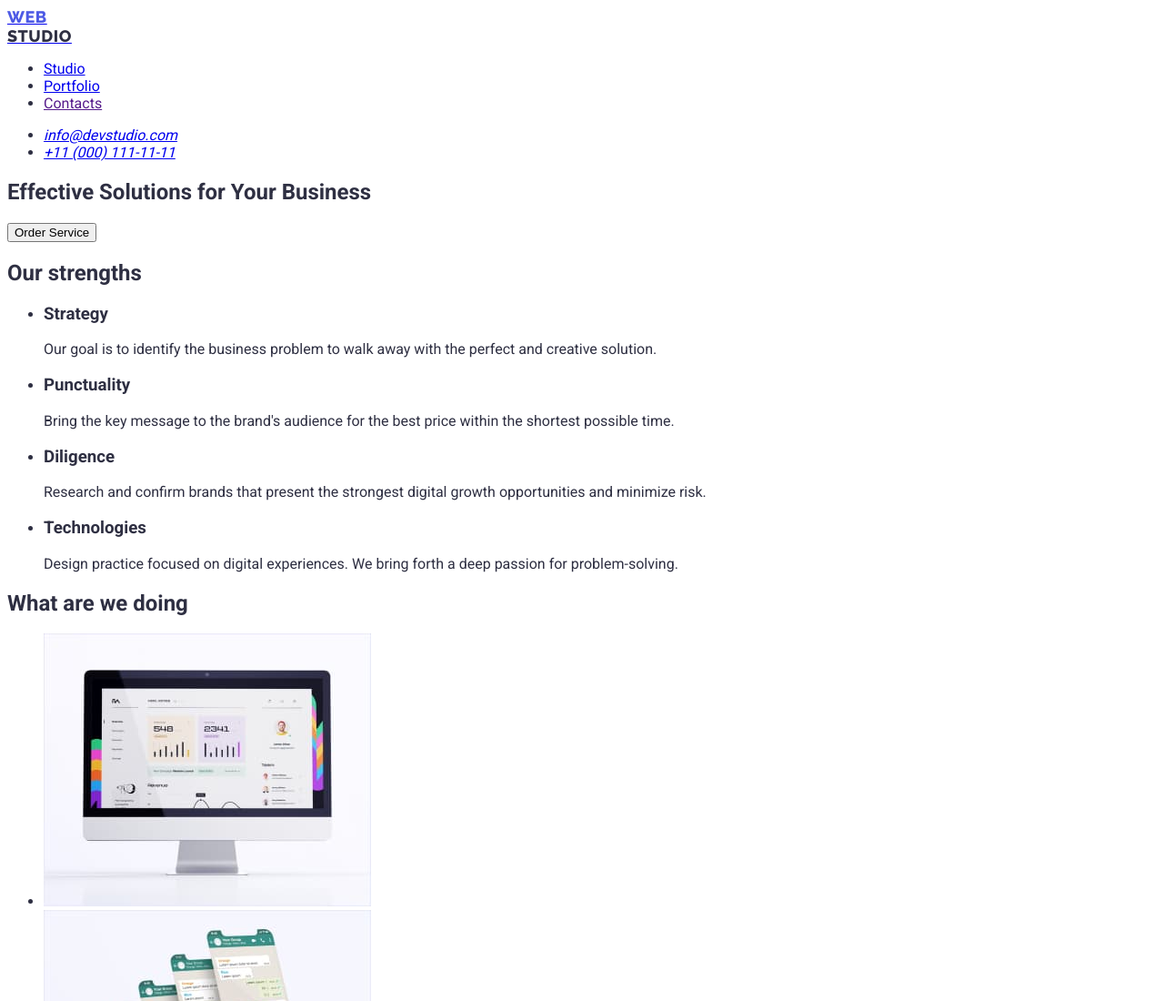
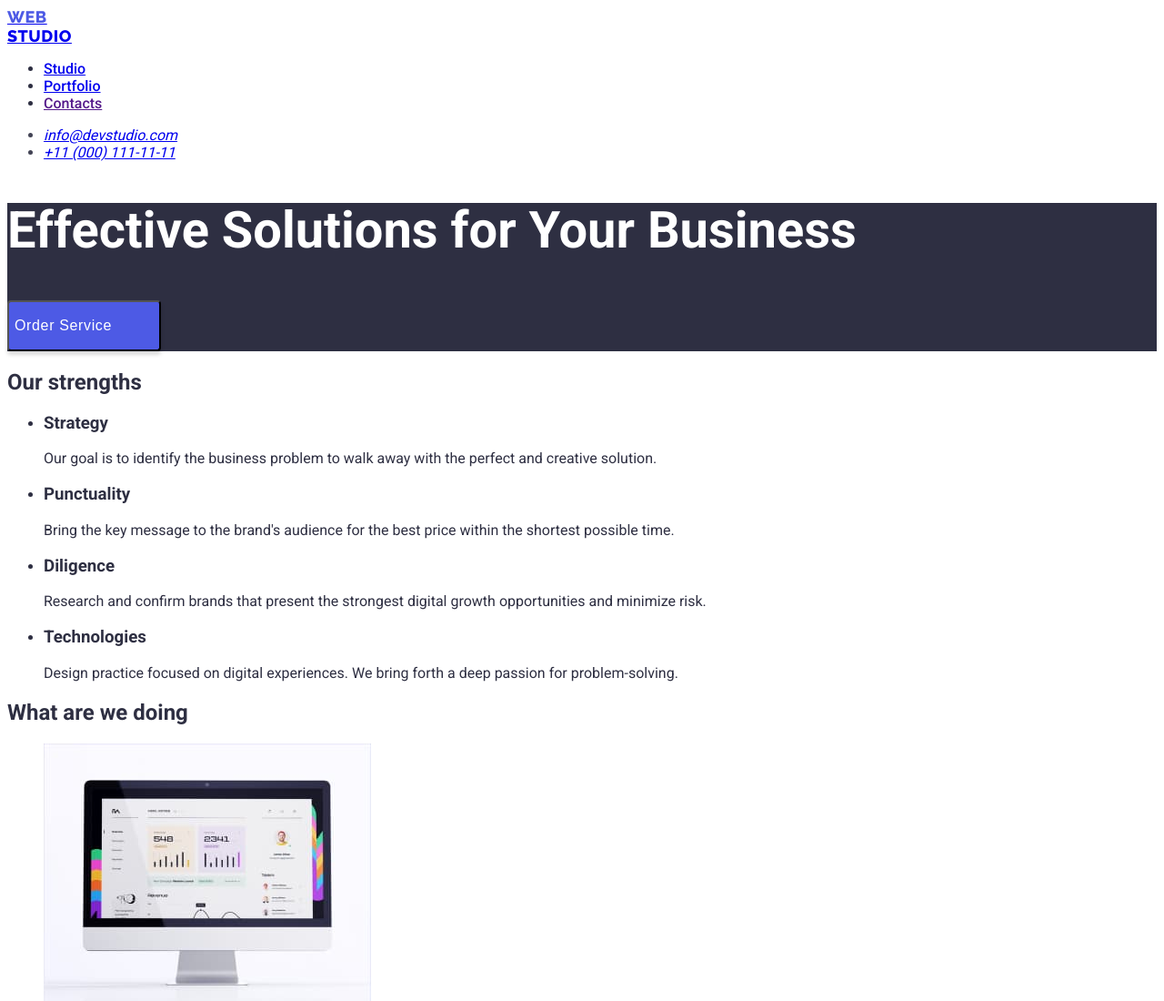
Before and after one commit to Oleksii81/goit-markup-hw-02, a plain HTML site: page index.html in a window 1280 px wide. Shown: the top 1100 px of the page at 91% size. Drawn offline with Linux system fonts and the light colour scheme.

Commit message:
css
header-hero-css

```diff
--- a/css/styles.css
+++ b/css/styles.css
@@ -6,7 +6,7 @@
 }
 body {
     color: #2E2F42;
-    font-family: 'Roboto';
+    font-family: 'Roboto', 'Raleway', 'Helvetica Neue', ' Roboto', ' Verdana', ' Tahoma', sans-serif;
 }
 .logo-web {
     width: 44px;
@@ -34,5 +34,44 @@ body {
     align-items: center;
     letter-spacing: 0.03em;
     text-transform: uppercase;
-    color: var(--brand-color);
 }
+.main-nav {
+    font-weight: 500;
+    font-size: 16px;
+    line-height: 1,5;
+}
+.main-nav .nav:active {
+    color: #404BBF;
+}
+.address {
+    color: var(--text-color);
+}
+.address .mailto:active {
+    color: #404BBF;
+}
+.hero {
+    background-color: var(--brand-color);
+}
+.hero-head {
+    font-weight: 700;
+    font-size: 56px;
+    line-height: 60px;
+    color: #fff;
+}
+.button {
+    cursor: pointer;
+        width: 169px;
+        height: 56px;
+        background: #4D5AE5;
+        box-shadow: 0px 4px 4px rgba(0, 0, 0, 0.15);
+        border-radius: 4px;
+}
+.hero-btn {
+    font-weight: 500;
+        font-size: 16px;
+        line-height: 1,5;
+        display: flex;
+        align-items: center;
+        letter-spacing: 0.04em;
+        color: #FFFFFF;
+}
--- a/index.html
+++ b/index.html
@@ -4,7 +4,7 @@
     <meta charset="UTF-8" />
     <meta http-equiv="X-UA-Compatible" content="IE=edge" />
     <meta name="viewport" content="width=device-width, initial-scale=1.0" />
-    <title>Document</title>
+    <title>WebStudio</title>
     <link rel="stylesheet" href="./css/styles.css" />
     <link rel="preconnect" href="https://fonts.googleapis.com" />
     <link rel="preconnect" href="https://fonts.gstatic.com" crossorigin />
@@ -19,26 +19,32 @@
     <header>
       <nav>
         <a href="./index.html">
-          <span class="logo-web">Web</span>
-          <span class="logo-studio">Studio</span>
+          <span class="logo-web">Web</span
+          ><span class="logo-studio">Studio</span>
         </a>
-        <ul>
-          <li><a href="./studio.html">Studio</a></li>
-          <li><a href="./portfolio.html">Portfolio</a></li>
-          <li><a href="">Contacts</a></li>
+        <ul class="main-nav">
+          <li><a class="nav" href="./studio.html">Studio</a></li>
+          <li><a class="nav" href="./portfolio.html">Portfolio</a></li>
+          <li><a class="nav" href="">Contacts</a></li>
         </ul>
       </nav>
       <address>
-        <ul>
-          <li><a href="mailto:info@devstudio.com">info@devstudio.com</a></li>
+        <ul class="address">
+          <li>
+            <a class="mailto" href="mailto:info@devstudio.com"
+              >info@devstudio.com</a
+            >
+          </li>
           <li><a href="tel:+110001111111">+11 (000) 111-11-11</a></li>
         </ul>
       </address>
     </header>
     <main>
-      <section>
-        <h1>Effective Solutions for Your Business</h1>
-        <button type="button">Order Service</button>
+      <section class="hero">
+        <h1 class="hero-head">Effective Solutions for Your Business</h1>
+        <button class="button" type="button">
+          <span class="hero-btn">Order Service</span>
+        </button>
       </section>
       <section>
         <h2>Our strengths</h2>
```
Also changed, not shown: portfolio.html (+22 -7 lines).
